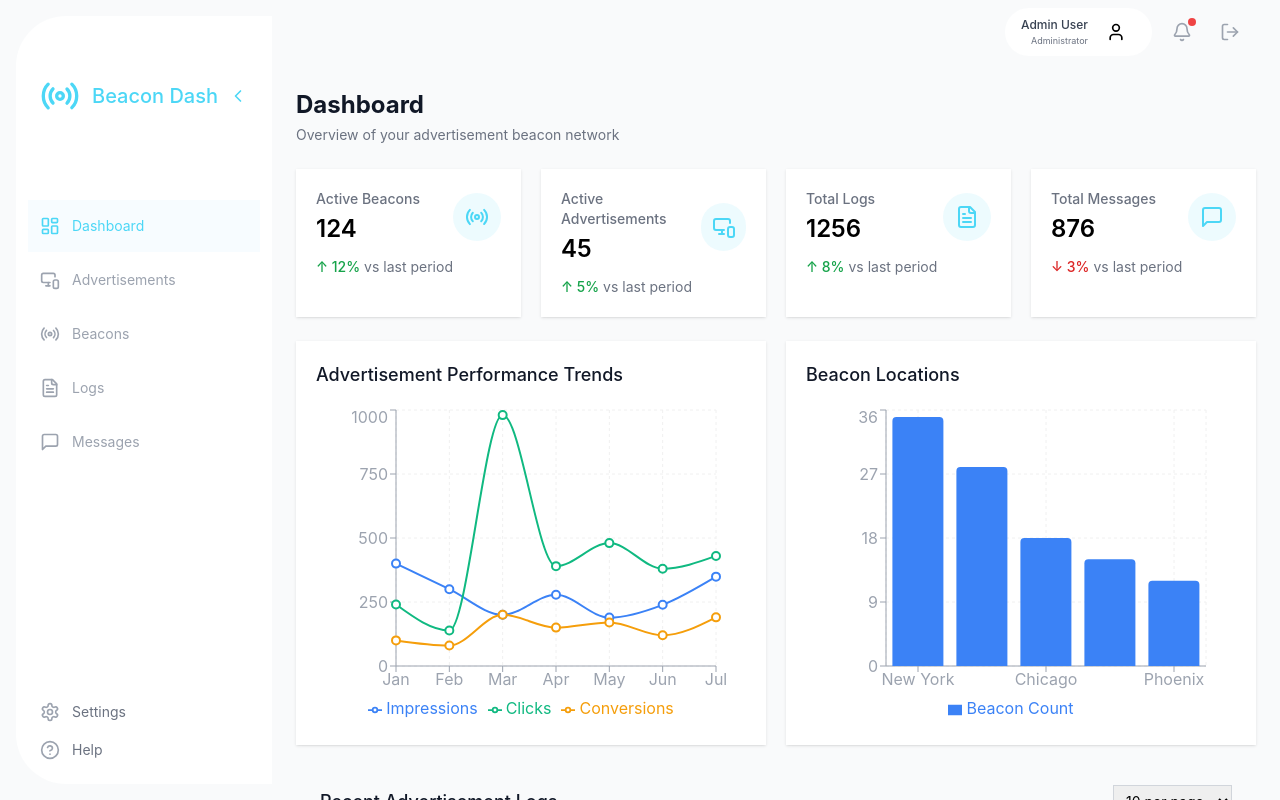
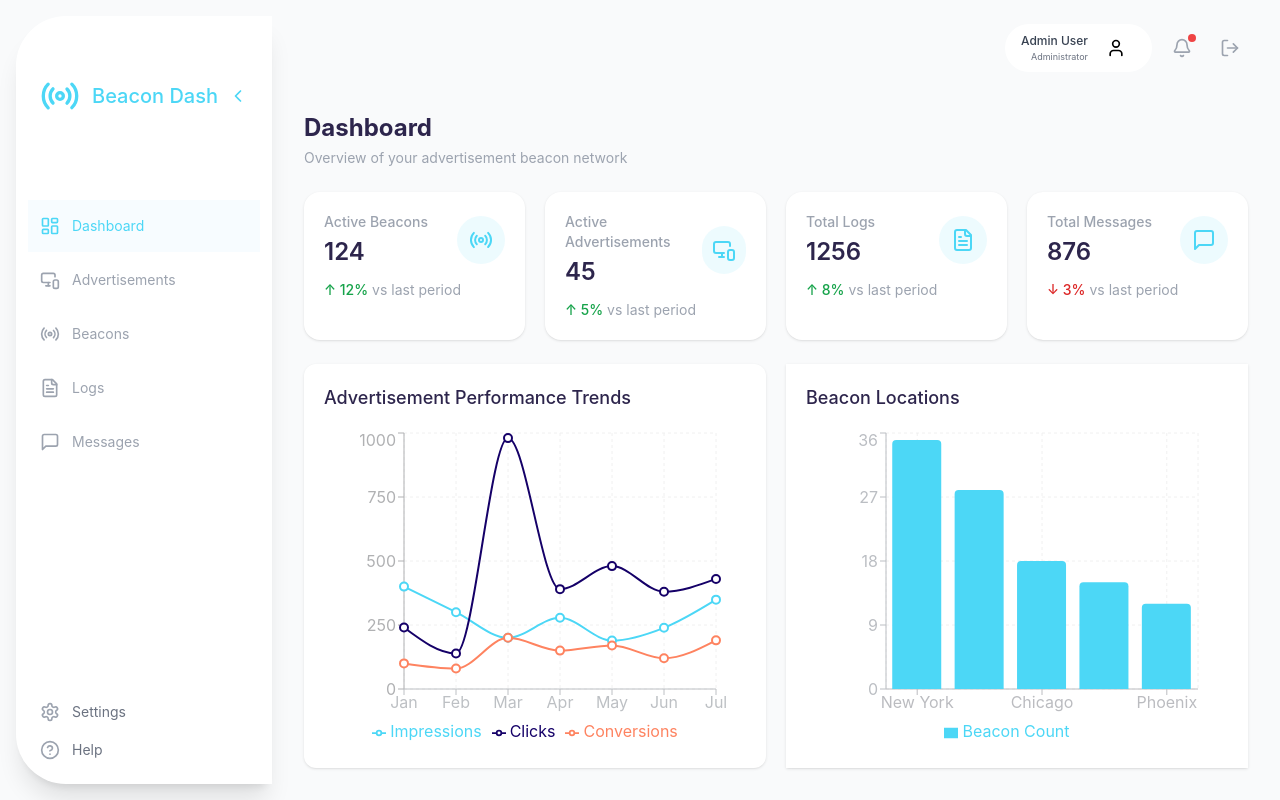
Before and after one commit to TemesgenGetye/beacon-admin, a React (Vite) app: page / in a window 1280 px wide. Built offline with nearby package versions, Linux system fonts and the light colour scheme.

Commit message:
improving dashbord style

```diff
--- a/src/components/BarChart.jsx
+++ b/src/components/BarChart.jsx
@@ -1,11 +1,20 @@
-import { BarChart, Bar, XAxis, YAxis, CartesianGrid, Tooltip, ResponsiveContainer, Legend } from "recharts"
+import {
+  BarChart,
+  Bar,
+  XAxis,
+  YAxis,
+  CartesianGrid,
+  Tooltip,
+  ResponsiveContainer,
+  Legend,
+} from 'recharts';
 
 const CustomBarChart = ({ data, title, dataKeys }) => {
-  const colors = ["#3B82F6", "#10B981", "#F59E0B", "#EF4444"]
+  const colors = ['#4cd7f6', '#150068', '#FE8360', '#04284b'];
 
   return (
     <div className="bg-white rounded-lg shadow p-5">
-      <h3 className="text-lg font-medium text-gray-900 mb-4">{title}</h3>
+      <h3 className="text-lg font-medium text-forth mb-4">{title}</h3>
       <div className="h-80">
         <ResponsiveContainer width="100%" height="100%">
           <BarChart
@@ -18,13 +27,13 @@ const CustomBarChart = ({ data, title, dataKeys }) => {
             }}
           >
             <CartesianGrid strokeDasharray="3 3" stroke="#f0f0f0" />
-            <XAxis dataKey="name" stroke="#9CA3AF" />
-            <YAxis stroke="#9CA3AF" />
+            <XAxis dataKey="name" stroke="#bbbcc0" />
+            <YAxis stroke="#bbbec3" />
             <Tooltip
               contentStyle={{
-                backgroundColor: "#fff",
-                border: "1px solid #E5E7EB",
-                borderRadius: "0.375rem",
+                backgroundColor: '#fff',
+                border: '1px solid #E5E7EB',
+                borderRadius: '0.375rem',
               }}
             />
             <Legend />
@@ -41,7 +50,7 @@ const CustomBarChart = ({ data, title, dataKeys }) => {
         </ResponsiveContainer>
       </div>
     </div>
-  )
-}
+  );
+};
 
-export default CustomBarChart
+export default CustomBarChart;
--- a/src/components/DataTable.jsx
+++ b/src/components/DataTable.jsx
@@ -13,9 +13,9 @@ const DataTable = ({ data, columns, title, pagination }) => {
     <div className="overflow-hidden">
       <div className="px-6 py-4 border-b border-gray-200">
         <div className="flex items-center justify-between">
-          <h3 className="text-lg font-medium text-gray-900">{title}</h3>
+          <h3 className="text-lg font-medium text-forth">{title}</h3>
           <div className="flex items-center gap-2">
-            <select className="border border-gray-300 rounded-lg text-sm px-2 py-1.5">
+            <select className="bg-third rounded-xl text-sm px-3 py-2 text-white">
               <option>10 per page</option>
               <option>25 per page</option>
               <option>50 per page</option>
@@ -24,14 +24,14 @@ const DataTable = ({ data, columns, title, pagination }) => {
         </div>
       </div>
       <div className="overflow-x-auto">
-        <table className="min-w-full divide-y divide-gray-200">
+        <table className="min-w-full divide-y divide-gray-200 shadow-xl rounded-xl">
           <thead className="bg-gray-50">
             <tr>
               {columns.map(column => (
                 <th
                   key={column.key}
                   scope="col"
-                  className="px-6 py-3 text-left text-xs font-medium text-gray-500 uppercase tracking-wider whitespace-nowrap"
+                  className="px-6 py-3 text-left text-xs font-medium text-gray-400 uppercase tracking-wider whitespace-nowrap"
                   style={column.width ? { width: column.width } : {}}
                 >
                   {column.header}
@@ -39,7 +39,7 @@ const DataTable = ({ data, columns, title, pagination }) => {
               ))}
               <th
                 scope="col"
-                className="px-6 py-3 text-right text-xs font-medium text-gray-500 uppercase tracking-wider"
+                className="px-6 py-3 text-right text-xs font-medium text-gray-400 uppercase tracking-wider"
               >
                 Actions
               </th>
@@ -51,7 +51,7 @@ const DataTable = ({ data, columns, title, pagination }) => {
                 {columns.map(column => (
                   <td
                     key={`${rowIndex}-${column.key}`}
-                    className="px-6 py-4 whitespace-nowrap text-sm text-gray-500"
+                    className="px-6 py-4 whitespace-nowrap text-sm text-forth"
                   >
                     {/* {shouldn't show the ID column} */}
                     {column.render ? column.render(row) : row[column.key]}
--- a/src/components/Header.jsx
+++ b/src/components/Header.jsx
@@ -5,8 +5,8 @@ const Header = ({ sidebarOpen, setSidebarOpen }) => {
   // const { user, logout } = useAuth();
 
   return (
-    <header className="sticky top-0 z-35 border-b border-gray-50">
-      <div className="px-4 sm:px-6 lg:px-8 h-16">
+    <header className="sticky top-2 z-35">
+      <div className="px-4 sm:px-6 lg:px-8 h-20">
         <div className="flex items-center justify-between h-full">
           <div className="flex items-center gap-4">
             <button
--- a/src/components/LineChart.jsx
+++ b/src/components/LineChart.jsx
@@ -1,11 +1,20 @@
-import { LineChart, Line, XAxis, YAxis, CartesianGrid, Tooltip, ResponsiveContainer, Legend } from "recharts"
+import {
+  LineChart,
+  Line,
+  XAxis,
+  YAxis,
+  CartesianGrid,
+  Tooltip,
+  ResponsiveContainer,
+  Legend,
+} from 'recharts';
 
 const CustomLineChart = ({ data, title, dataKeys }) => {
-  const colors = ["#3B82F6", "#10B981", "#F59E0B", "#EF4444"]
+  const colors = ['#4cd7f6', '#150068', '#FE8360', '#04284b'];
 
   return (
-    <div className="bg-white rounded-lg shadow p-5">
-      <h3 className="text-lg font-medium text-gray-900 mb-4">{title}</h3>
+    <div className="bg-white rounded-xl shadow p-5">
+      <h3 className="text-lg font-medium text-forth mb-4">{title}</h3>
       <div className="h-80">
         <ResponsiveContainer width="100%" height="100%">
           <LineChart
@@ -18,13 +27,13 @@ const CustomLineChart = ({ data, title, dataKeys }) => {
             }}
           >
             <CartesianGrid strokeDasharray="3 3" stroke="#f0f0f0" />
-            <XAxis dataKey="name" stroke="#9CA3AF" />
-            <YAxis stroke="#9CA3AF" />
+            <XAxis dataKey="name" stroke="#bdc0c4" />
+            <YAxis stroke="#b0b1b3" />
             <Tooltip
               contentStyle={{
-                backgroundColor: "#fff",
-                border: "1px solid #E5E7EB",
-                borderRadius: "0.375rem",
+                backgroundColor: '#fff',
+                border: '1px solid #E5E7EB',
+                borderRadius: '0.375rem',
               }}
             />
             <Legend />
@@ -44,7 +53,7 @@ const CustomLineChart = ({ data, title, dataKeys }) => {
         </ResponsiveContainer>
       </div>
     </div>
-  )
-}
+  );
+};
 
-export default CustomLineChart
+export default CustomLineChart;
--- a/src/components/MetricCard.jsx
+++ b/src/components/MetricCard.jsx
@@ -1,10 +1,10 @@
 const MetricCard = ({ title, value, icon: Icon, change, changeType }) => {
   return (
-    <div className="bg-white rounded-lg shadow p-5">
+    <div className="bg-white rounded-2xl shadow p-5">
       <div className="flex items-center justify-between">
         <div>
-          <p className="text-sm font-medium text-gray-500">{title}</p>
-          <p className="text-2xl font-semibold mt-1">{value}</p>
+          <p className="text-sm font-medium text-gray-400">{title}</p>
+          <p className="text-2xl font-semibold mt-1 text-forth">{value}</p>
         </div>
         <div className="h-12 w-12 rounded-full bg-primary bg-opacity-10 flex items-center justify-center">
           <Icon className="h-6 w-6 text-primary" />
@@ -12,14 +12,16 @@ const MetricCard = ({ title, value, icon: Icon, change, changeType }) => {
       </div>
       {change && (
         <div className="mt-3 flex items-center">
-          <span className={`text-sm font-medium ${changeType === "increase" ? "text-green-600" : "text-red-600"}`}>
-            {changeType === "increase" ? "↑" : "↓"} {change}
+          <span
+            className={`text-sm font-medium ${changeType === 'increase' ? 'text-green-600' : 'text-red-600'}`}
+          >
+            {changeType === 'increase' ? '↑' : '↓'} {change}
           </span>
-          <span className="text-sm text-gray-500 ml-1">vs last period</span>
+          <span className="text-sm text-gray-400 ml-1">vs last period</span>
         </div>
       )}
     </div>
-  )
-}
+  );
+};
 
-export default MetricCard
+export default MetricCard;
--- a/src/components/Sidebar.jsx
+++ b/src/components/Sidebar.jsx
@@ -42,7 +42,7 @@ const Sidebar = ({ sidebarOpen, setSidebarOpen }) => {
 
       {/* Sidebar */}
       <div
-        className={`fixed inset-y-0 left-0 z-40 w-64 h-[96%] rounded-l-[50px] ml-4 m-auto bg-white transform transition-all duration-200 ease-in-out lg:translate-x-0 lg:static lg:inset-0 ${
+        className={`fixed inset-y-0 left-0 z-40 w-64 h-[96%] rounded-l-[50px] shadow-xl ml-4 m-auto bg-white transform transition-all duration-200 ease-in-out lg:translate-x-0 lg:static lg:inset-0 ${
           sidebarOpen ? 'translate-x-0' : '-translate-x-full'
         } ${collapsed ? 'lg:w-20' : 'lg:w-64'}`}
       >
--- a/src/pages/Advertisements.jsx
+++ b/src/pages/Advertisements.jsx
@@ -1,7 +1,7 @@
 'use client';
 
-import { useEffect } from 'react';
-import { Plus, Search, Filter } from 'lucide-react';
+import { useEffect, useState } from 'react';
+import { Plus, Search, Filter, ChevronDown } from 'lucide-react';
 import DataTable from '../components/DataTable';
 import { useDispatch, useSelector } from 'react-redux';
 import { advertData, advertError, advertLoading } from '../Redux/slices/advertSlice';
@@ -12,10 +12,22 @@ const Advertisements = () => {
   const adverts = useSelector(advertData);
   const isLoading = useSelector(advertLoading);
   const error = useSelector(advertError);
+  const [search, setSearch] = useState('');
+  const [dropdown, setDropdown] = useState(false);
+  const [openDropdown, setOpenDropdown] = useState(false);
 
   useEffect(() => {
     dispatch(getAdverts());
   }, [dispatch]);
+
+  const filteredAdverts = adverts?.results.filter(advert => {
+    const matchesDropdown =
+      dropdown === 'active' ? advert.is_active : dropdown === 'inactive' ? !advert.is_active : true;
+
+    const matchesSearch = search ? advert.title.toLowerCase().includes(search.toLowerCase()) : true;
+
+    return matchesDropdown && matchesSearch;
+  });
 
   const columns = [
     {
@@ -97,8 +109,8 @@ const Advertisements = () => {
     <div className="space-y-6 p-6 max-w-[1600px] mx-auto">
       <div className="flex items-center justify-between">
         <div>
-          <h1 className="text-2xl font-semibold text-gray-900">Advertisements</h1>
-          <p className="mt-1 text-sm text-gray-500">Manage your advertisement campaigns</p>
+          <h1 className="text-2xl font-semibold text-forth">Advertisements</h1>
+          <p className="mt-1 text-sm text-gray-400">Manage your advertisement campaigns</p>
         </div>
         <div className="flex items-center gap-4">
           <div className="flex items-center gap-2">
@@ -107,14 +119,44 @@ const Advertisements = () => {
               <input
                 type="text"
                 placeholder="Search advertisements..."
-                className="pl-10 pr-4 py-2 border border-gray-300 rounded-lg focus:ring-2 focus:ring-primary focus:border-transparent"
+                className="pl-10 pr-4 py-2 border rounded-xl border-gray-300  focus:ring-2 focus:ring-primary focus:border-transparent outline-none"
+                onChange={e => setSearch(e.target.value)}
+                value={search}
               />
             </div>
-            <button className="p-2 text-gray-400 hover:text-gray-600 rounded-lg hover:bg-gray-100">
-              <Filter className="h-5 w-5" />
+
+            {/* {filter} */}
+            <button
+              className="p-2 text-gray-400 hover:text-gray-600 rounded-lg hover:bg-gray-100 flex items-center"
+              onClick={() => setOpenDropdown(!openDropdown)}
+            >
+              <Filter className="h-5 w-5" color="#4cd7f6" />
+              <span className="ml-2">Filter</span>
+              <ChevronDown className="ml-2 h-4 w-4 text-gray-400" />
             </button>
+            {/* {open dropdown} */}
+            {openDropdown && (
+              <div className="relative" onClick={() => setOpenDropdown(!openDropdown)}>
+                <div className="absolute top-3 w-32 right-0 z-10 mt-2 mr-2 bg-white rounded-xl shadow-sm">
+                  <button
+                    className=" w-full p-2 text-gray-400 hover:text-gray-600 rounded-sm hover:bg-gray-100 flex items-center text-sm"
+                    onClick={() => setDropdown('active')}
+                  >
+                    Active
+                  </button>
+                  <button
+                    className=" w-full p-2 text-gray-400 hover:text-gray-600 rounded-sm hover:bg-gray-100 flex items-center text-sm"
+                    onClick={() => setDropdown('inactive')}
+                  >
+                    Inactive
+                  </button>
+                </div>
+              </div>
+            )}
           </div>
-          <button className="inline-flex items-center px-4 py-2 border border-transparent text-sm font-medium rounded-lg shadow-sm text-white bg-primary hover:bg-primary-dark focus:outline-none focus:ring-2 focus:ring-offset-2 focus:ring-primary transition-colors">
+
+          {/* {add advertisement} */}
+          <button className="inline-flex items-center px-4 py-2 border border-transparent text-sm font-medium rounded-xl shadow-sm text-white bg-primary hover:bg-primary-dark focus:outline-none focus:ring-2 focus:ring-offset-2 focus:ring-primary transition-colors">
             <Plus className="h-4 w-4 mr-2" />
             New Advertisement
           </button>
@@ -123,11 +165,11 @@ const Advertisements = () => {
 
       <div className="bg-white rounded-xl shadow-sm border border-gray-200">
         <DataTable
-          data={adverts?.results || []}
+          data={filteredAdverts}
           columns={columns}
           title="All Advertisements"
           pagination={{
-            total: adverts?.count || 0,
+            total: adverts.results.length || 0,
             pageSize: 10,
             current: 1,
           }}
--- a/src/pages/Dashboard.jsx
+++ b/src/pages/Dashboard.jsx
@@ -14,11 +14,6 @@ const Dashboard = () => {
   useEffect(() => {
     const loadData = async () => {
       try {
-        // In a real app, this would fetch from the API
-        // const response = await fetchDashboardData()
-        // setData(response)
-
-        // Mock data for demonstration
         setData({
           metrics: {
             activeBeacons: 124,
@@ -127,10 +122,10 @@ const Dashboard = () => {
   ];
 
   return (
-    <div className="space-y-6">
+    <div className="space-y-6 p-2">
       <div>
-        <h1 className="text-2xl font-bold text-gray-900">Dashboard</h1>
-        <p className="mt-1 text-sm text-gray-500">Overview of your advertisement beacon network</p>
+        <h1 className="text-2xl font-bold text-forth">Dashboard</h1>
+        <p className="mt-1 text-sm text-gray-400">Overview of your advertisement beacon network</p>
       </div>
 
       {/* Metrics */}
```
